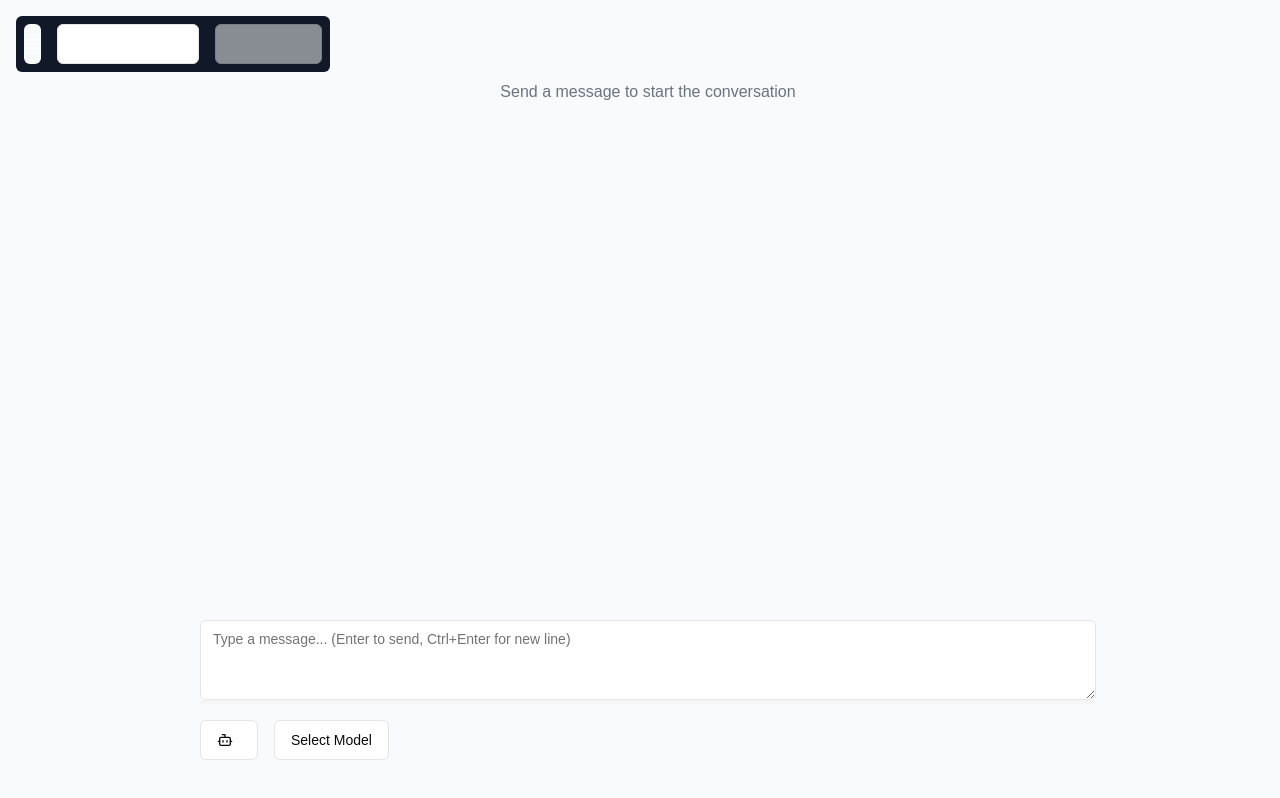
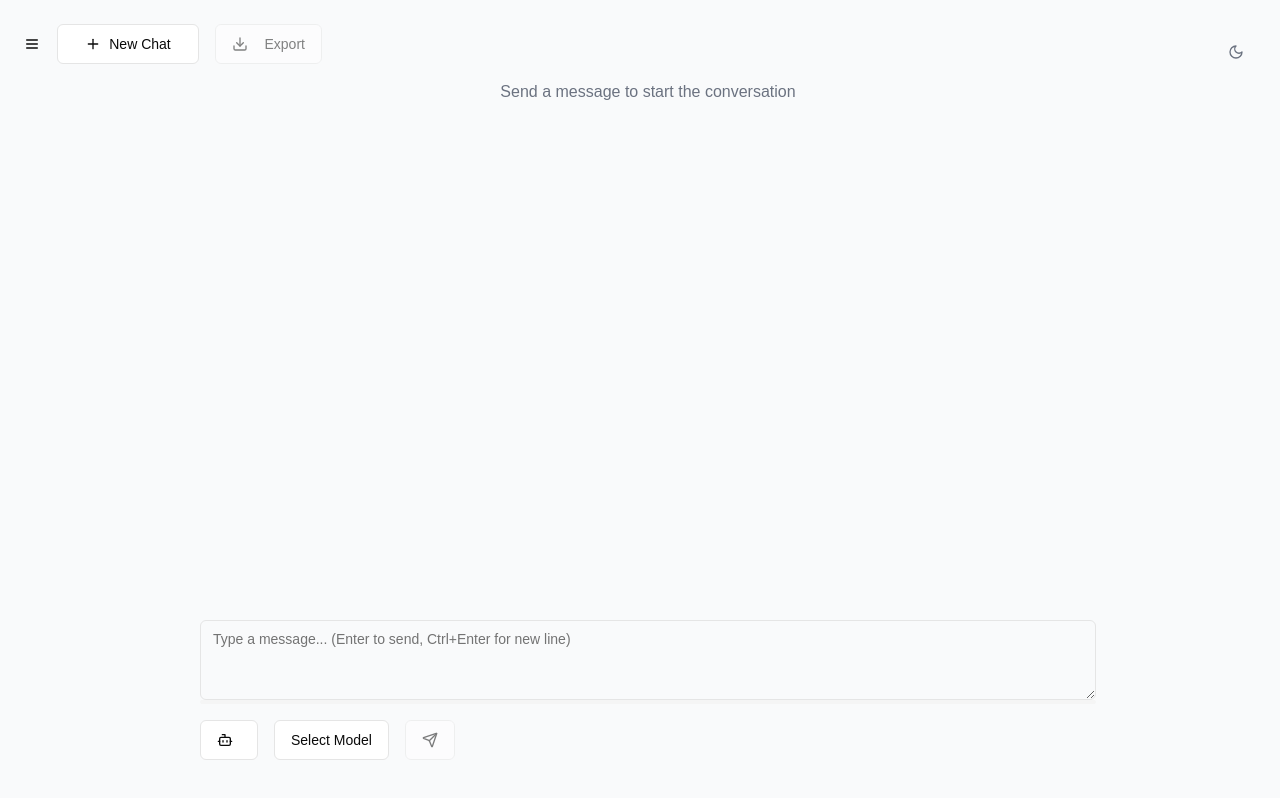
Before and after one commit to visnkmr/hemo, a Next.js app: page / in a window 1280 px wide. Built offline with nearby package versions, Linux system fonts and the light colour scheme.

Commit message:
add theme switch button and fix layout colors

```diff
--- a/app/page.tsx
+++ b/app/page.tsx
@@ -13,7 +13,7 @@ import ModelSelectionDialog from "@/components/model-selection-dialog"
 import ExportDialog from "@/components/export-dialog"
 import { Toaster } from "@/components/ui/toaster"
 import { cn } from "@/lib/utils"
-
+import DarkButton from '../components/dark-button'
 export default function Home() {
   const [apiKey, setApiKey] = useState<string>("")
   const [lmurl, setlmurl] = useState<string>("")
@@ -257,7 +257,7 @@ const [collapsed, setCollapsed] = useState(true);
     <div className="absolute min-h-svh flex flex-col inset-0 w-screen bg-gray-50 dark:bg-gray-900">
       {(
         <div  style={{ height: 'var(--100vh, 100vh)' }} className="relative overflow-hidden">
-          <div className="absolute top-4 left-4 z-50 p-2 rounded-md  text-white bg-gray-900 ">
+          <div className="absolute top-4 left-4 z-50 p-2 rounded-md  dark:text-white  dark:bg-gray-900 bg-gray-10 ">
             <div className="flex flex-row gap-4 ">
           <Button className="bg-gray-50 dark:bg-gray-900" variant="ghost" size="icon" onClick={() => toggleMenu()}>
             {<MenuIcon size={20} />}
@@ -278,8 +278,12 @@ const [collapsed, setCollapsed] = useState(true);
 
             </div>
           </div>
-          <div className={cn(`absolute top-0 left-0 h-full bg-gray-900 text-white transition-transform duration-300 ease-in-out z-40 ${
-          collapsed ? '-translate-x-full' : 'translate-x-0'}`,"pt-20 border-r border-r-gray-950")}>
+          <div className="absolute top-4 right-4 z-50 p-2 rounded-md  text-white dark:bg-gray-900 bg-gray-10 ">
+          <DarkButton/>
+
+          </div>
+          <div className={cn(`absolute top-0 left-0 h-full bg-gray-50 dark:bg-gray-900 text-white transition-transform duration-300 ease-in-out z-40 ${
+          collapsed ? '-translate-x-full' : 'translate-x-0'}`,"pt-20 border-r border-gray-200 dark:border-r-gray-950")}>
           {ollamastate==0?(<div className="p-4 border-b border-gray-200 dark:border-gray-700">
             <ApiKeyInput apiKey={apiKey} setApiKey={setApiKey} />
           </div>):null}
@@ -301,8 +305,9 @@ const [collapsed, setCollapsed] = useState(true);
             renameChat={renameChat}
       />
           </div>
-            <div className="flex items-end gap-2 p-4">
-          <Button onClick={createNewChat} className="w-full flex items-center justify-center gap-2">
+
+            <div className="absolute bottom-4 left-0 right-0 items-end gap-2 p-4 border-gray-200 dark:border-gray-700">
+          <Button onClick={createNewChat} className="w-full flex items-center justify-center gap-2 bg-gray-50 hover:bg-gray-100 dark:hover:bg-gray-700 dark:bg-gray-900 dark:text-white text-black border border-gray-200 dark:border-gray-700">
               <PlusIcon size={16} />
               New Chat
             </Button>
--- a/components/api-key-input.tsx
+++ b/components/api-key-input.tsx
@@ -22,7 +22,7 @@ export default function ApiKeyInput({ apiKey, setApiKey }: ApiKeyInputProps) {
 
   return (
     <div className="space-y-2">
-      <Label htmlFor="api-key">OpenRouter API Key</Label>
+      <Label className="dark:text-white text-black " htmlFor="api-key">OpenRouter API Key</Label>
       <div className="flex gap-2">
         <div className="relative flex-1">
           <Input
--- a/components/chat-history.tsx
+++ b/components/chat-history.tsx
@@ -85,8 +85,8 @@ export default function ChatHistory({
         <div
           key={chat.id}
           className={cn(
-            "flex items-center justify-between p-2 rounded-md hover:bg-gray-100 dark:hover:bg-gray-700 cursor-pointer group",
-            chat.id === currentChatId && "bg-gray-100 dark:bg-gray-700",
+            "dark:text-white text-black flex items-center justify-between p-2 rounded-md hover:bg-gray-100 dark:hover:bg-gray-700 cursor-pointer group",
+            chat.id === currentChatId ? " bg-gray-300 dark:bg-gray-700":"",
           )}
         >
           <div
--- a/components/chat-interface.tsx
+++ b/components/chat-interface.tsx
@@ -403,7 +403,7 @@ export default function ChatInterface({
 
       {/* Input Area */}
       <div className="absolute w-full bottom-0  pl-8 pr-8 " >
-        <div className="mx-auto flex w-full max-w-4xl flex-col pb-10 bg-gray-50 dark:bg-gray-900">
+        <div className="mx-auto flex w-full max-w-4xl flex-col pb-10  bg-gray-50 dark:bg-gray-900">
       {/* <div className="max-w-3xl justify-center p-4 absolute bottom-0 w-full bg-gray-50 dark:bg-gray-900"> */}
         {/* Context Usage Bar */}
         {/* <div className="mb-2">
@@ -425,7 +425,7 @@ export default function ChatInterface({
             onChange={handleInputChange}
             onKeyDown={handleKeyDown}
             placeholder="Type a message... (Enter to send, Ctrl+Enter for new line)"
-            className="flex-1 min-h-[80px] max-h-[200px]"
+            className="flex-1 min-h-[80px] max-h-[200px] dark:bg-gray-900 border bg-gray-50"
             disabled={isLoading}
           />
           <Progress value={contextUsage} className="h-1" />
@@ -451,7 +451,7 @@ export default function ChatInterface({
                           "Select Model"
                         )}
                       </Button>):null}
-                      <Button onClick={() => handleSendMessage()} disabled={isLoading || !input.trim()} className="h-full bg-gray-50">
+                      <Button variant={"outline"} onClick={() => handleSendMessage()} disabled={isLoading || !input.trim()} className= "text-black dark:text-white ">
             {isLoading ? <Loader2 className="h-4 w-4 animate-spin" /> : <SendIcon className="h-4 w-4" />}
           </Button>
         </div>
--- /dev/null
+++ b/components/dark-button.tsx
@@ -0,0 +1,42 @@
+'use client';
+import { useState,useEffect, useContext } from 'react';
+import React from "react";
+import { useTheme } from 'next-themes';
+import { Moon, Sun } from 'lucide-react';
+
+export default function DarkButton() {
+    const { setTheme, theme } = useTheme();
+  useEffect(() => {
+    // dark?setTheme('light'):setTheme('dark');
+    const darkIcon = document.getElementById("theme-toggle-dark-icon")!;
+    const lightIcon = document.getElementById("theme-toggle-light-icon")!;
+    if (theme === 'dark') {
+      darkIcon.style.display = "block";
+      lightIcon.style.display = "none";
+    } else {
+      darkIcon.style.display = "none";
+      lightIcon.style.display = "block";
+    }
+  }, [theme]);
+  return (
+    <>
+
+    <div className='h-10'>
+    <span className='p-2.5 absolute right-0'>
+
+      <button
+        id="theme-toggle"
+        type="button"
+        aria-label='light dark mode toggle'
+        className="text-gray-500  rounded-lg text-sm p-2.5"
+        onClick={()=>setTheme(theme === 'light' ? 'dark' : 'light')}
+      >
+        <Sun className='h-4 w-4'id="theme-toggle-dark-icon"/>
+        <Moon className='h-4 w-4' id="theme-toggle-light-icon"/>
+      </button>
+      </span>
+    </div>
+
+    </>
+  );
+}
```
